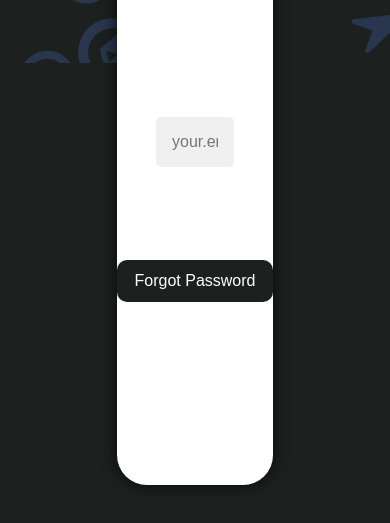
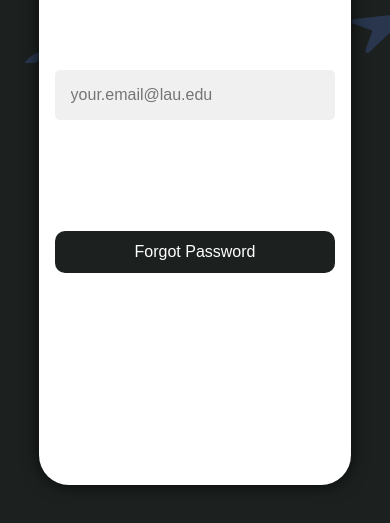
Before and after one commit to Abdallah004/LAU-CNS, a plain HTML site: page signup.html in a window 390 px wide. Both pictures are taken after a click on the button "Forgot Password". Shown: the part 275-798 px from the top of the page. Drawn offline with Linux system fonts and the light colour scheme; no server answers.

Commit message:
forgot apssword container responsiveness

```diff
--- a/login.css
+++ b/login.css
@@ -178,7 +178,7 @@ text-align: center;
   form input,
   form select,
   #forgotPasswordContainer input{
-    width: 100%;
+    width: 90%;
     max-width: 350px;
     background-color: #f0f0f0;
     border: none;
@@ -324,7 +324,7 @@ button:disabled {
   border-radius: 30px;
   border-top-right-radius: 0px;
   top: 10%;
-  left: 30%;
+  left: 10%;
   background-color: #ffffff;
   -webkit-box-shadow: 0px 0px 17px 0px rgba(0,0,0,0.75);
   -moz-box-shadow: 0px 0px 17px 0px rgba(0,0,0,0.75);
@@ -336,18 +336,19 @@ button:disabled {
   background-color: white;
   font-size: 1.4rem;
   display: none;
-  width: 40%;
+  width: 80%;
   position: absolute;
 }
 
 #forgotPasswordContainer input{
-  width: 50%;
+  /* width: 50%; */
   padding: 1rem;
   margin: 0 auto;
   border-radius: 5px;
 }
 #forgotPasswordBtn{
   margin: 0 auto;
+  width: 90%;
 }
 
 .close{
```
Also changed, not shown: 1 other file.
